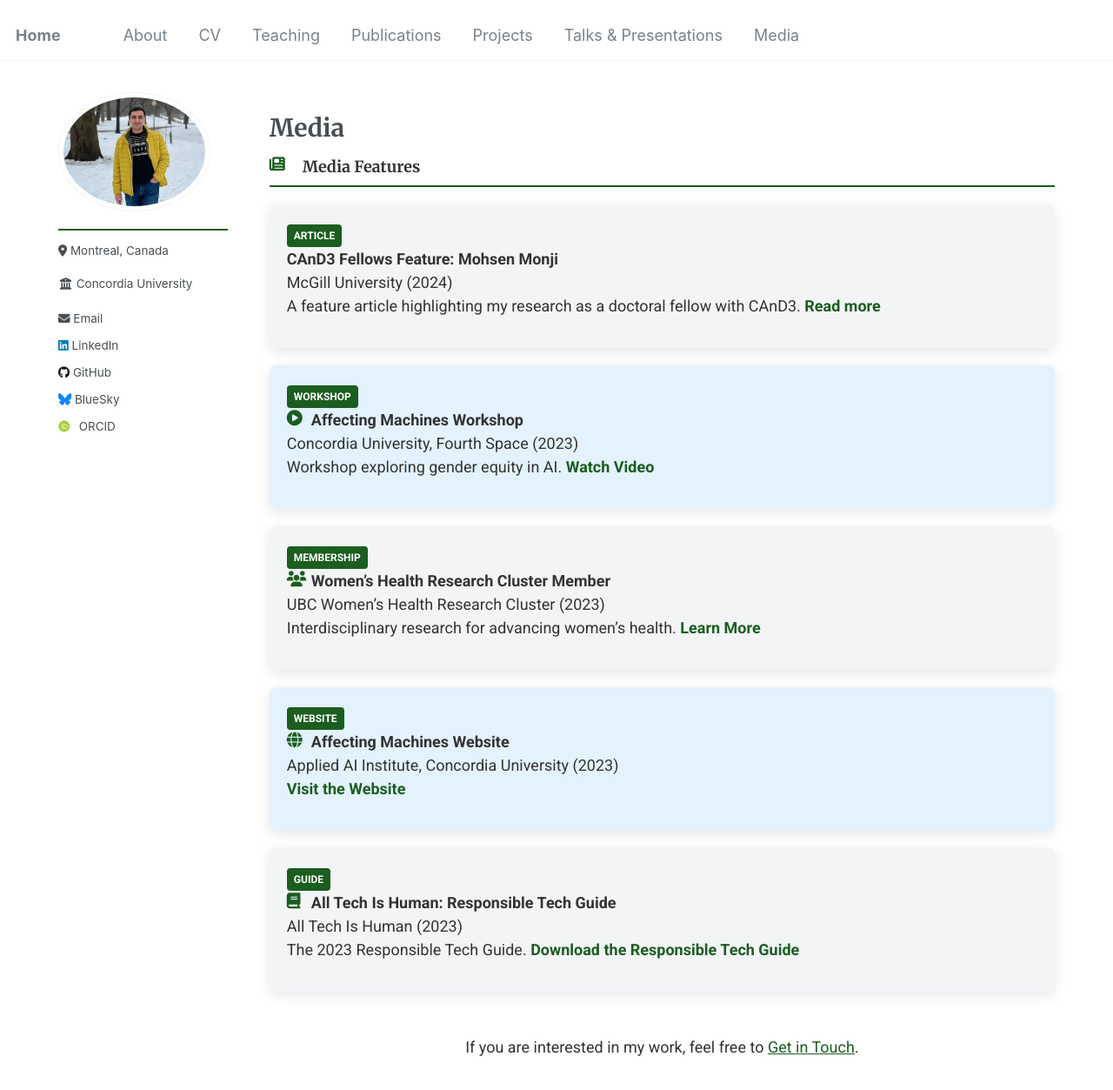
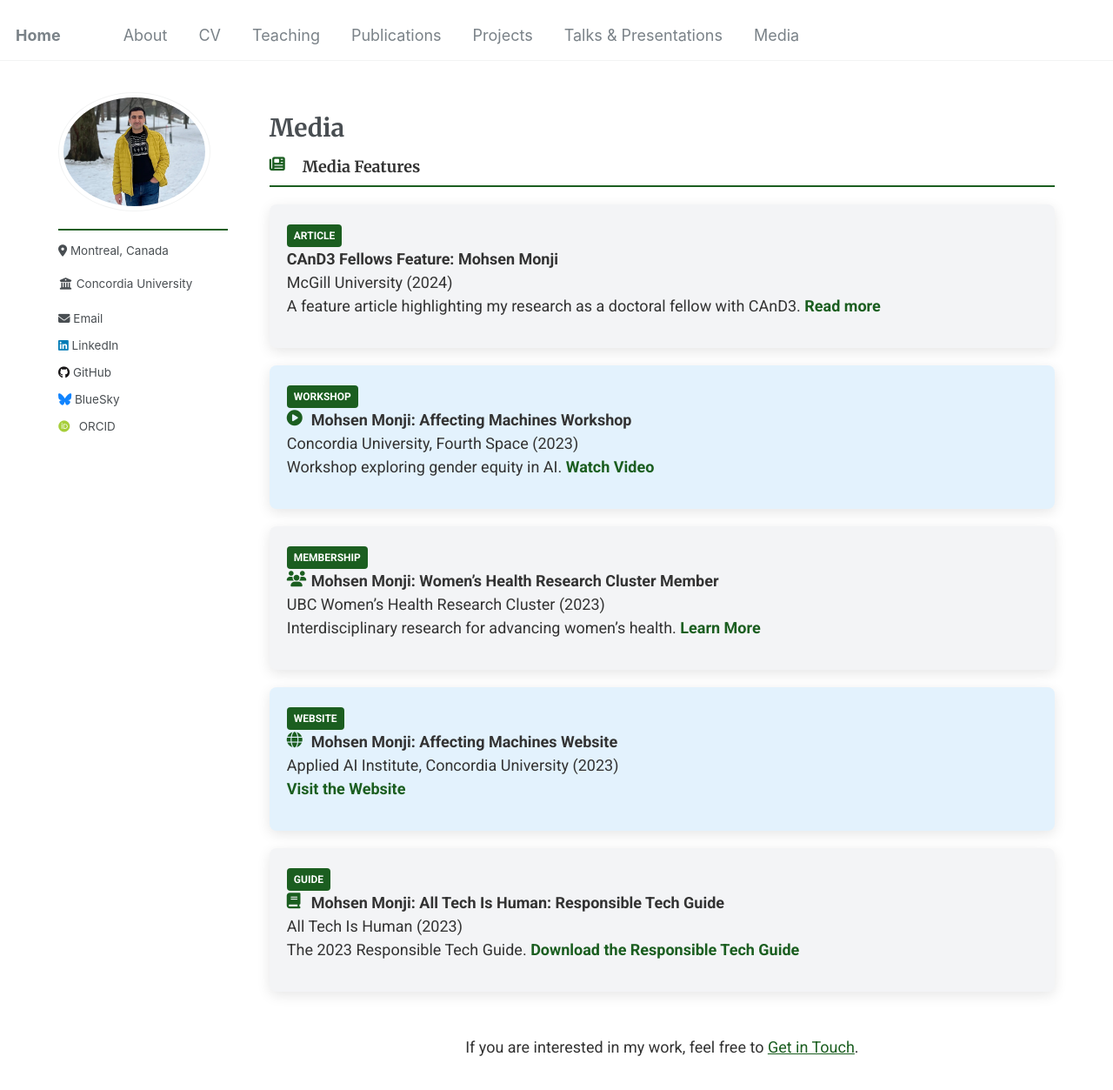
Before and after one commit to Mohsnmonji/mohsnmonji.github.io, a Jekyll site: the page built from _pages/media.md, in a window 1280 px wide and 1400 px high. Shown: the top 1253 px of the window at 87% size. Built offline with Jekyll 4.4.1, drawn with Linux system fonts in a browser that asks for light colours; some web fonts are replaced.

Commit message:
Update media.md

```diff
--- a/_pages/media.md
+++ b/_pages/media.md
@@ -108,7 +108,7 @@ author_profile: true
     <span class="tag">Workshop</span>
     <ul>
       <li>
-        <strong><i class="fas fa-play-circle icon"></i>Affecting Machines Workshop </strong> <br>
+        <strong><i class="fas fa-play-circle icon"></i>Mohsen Monji: Affecting Machines Workshop </strong> <br>
         <span>Concordia University, Fourth Space (2023)</span><br>
         Workshop exploring gender equity in AI.
         <a href="https://www.youtube.com/watch?v=8aWb-GaUFUI" target="_blank">Watch Video</a>
@@ -121,7 +121,7 @@ author_profile: true
     <span class="tag">Membership</span>
     <ul>
       <li>
-        <strong><i class="fas fa-users icon"></i>Women’s Health Research Cluster Member</strong> <br>
+        <strong><i class="fas fa-users icon"></i>Mohsen Monji: Women’s Health Research Cluster Member</strong> <br>
         <span>UBC Women’s Health Research Cluster (2023)</span><br>
         Interdisciplinary research for advancing women’s health.
         <a href=" https://womenshealthresearchcluster.com/profile/mohsen-monji-0/" target="_blank">Learn More</a>
@@ -134,7 +134,7 @@ author_profile: true
   <span class="tag">Website</span>
   <ul>
     <li>
-      <strong><i class="fas fa-globe icon"></i>Affecting Machines Website</strong> <br>
+      <strong><i class="fas fa-globe icon"></i>Mohsen Monji: Affecting Machines Website</strong> <br>
       <span>Applied AI Institute, Concordia University (2023)</span><br>
       <a href="https://affectingmachines.net/" target="_blank">Visit the Website</a>
     </li>
@@ -146,7 +146,7 @@ author_profile: true
     <span class="tag">Guide</span>
     <ul>
       <li>
-        <strong><i class="fas fa-book icon"></i>All Tech Is Human: Responsible Tech Guide</strong> <br>
+        <strong><i class="fas fa-book icon"></i>Mohsen Monji: All Tech Is Human: Responsible Tech Guide</strong> <br>
         <span>All Tech Is Human (2023)</span><br>
         The 2023 Responsible Tech Guide.
         <a href="https://alltechishuman.org/responsible-tech-guide" target="_blank">Download the Responsible Tech Guide</a>
```
